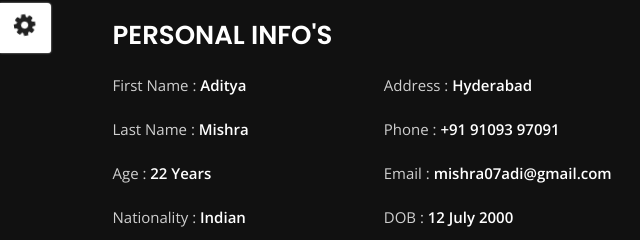
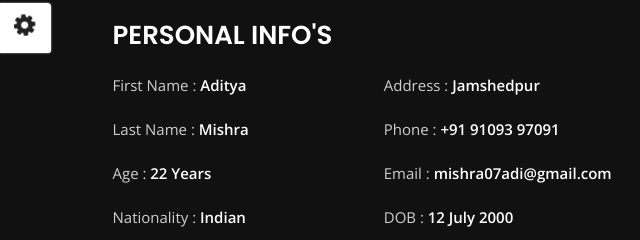
Before and after one commit to Mishra07adi/Portfolio, a plain HTML site: page about.html in a window 1280 px wide. Shown: the part 207-447 px from the top of the page, 0-640 px from the left. Drawn offline with nearby package versions, Linux system fonts and the light colour scheme.

Commit message:
Update about.html

```diff
--- a/about.html
+++ b/about.html
@@ -191,7 +191,7 @@
                         <div class="col-6">
                             <ul class="about-list list-unstyled open-sans-font">
                                 <li> <span class="title">Address :</span> <span
-                                        class="value d-block d-sm-inline-block d-lg-block d-xl-inline-block">Hyderabad</span>
+                                        class="value d-block d-sm-inline-block d-lg-block d-xl-inline-block">Jamshedpur</span>
                                 </li>
                                 <li> <span class="title">phone :</span> <span
                                         class="value d-block d-sm-inline-block d-lg-block d-xl-inline-block">+91 91093 97091</span>
```
